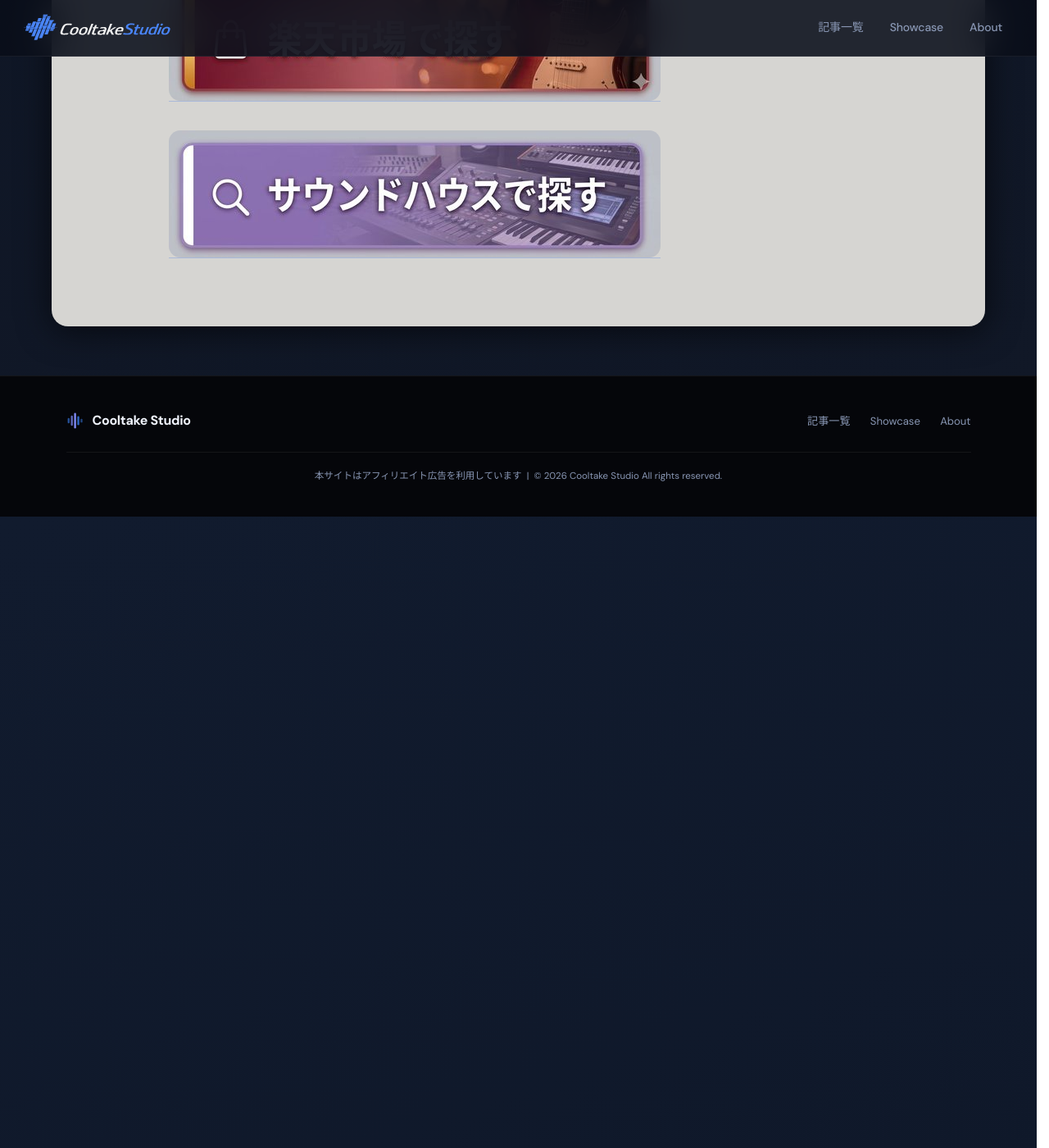
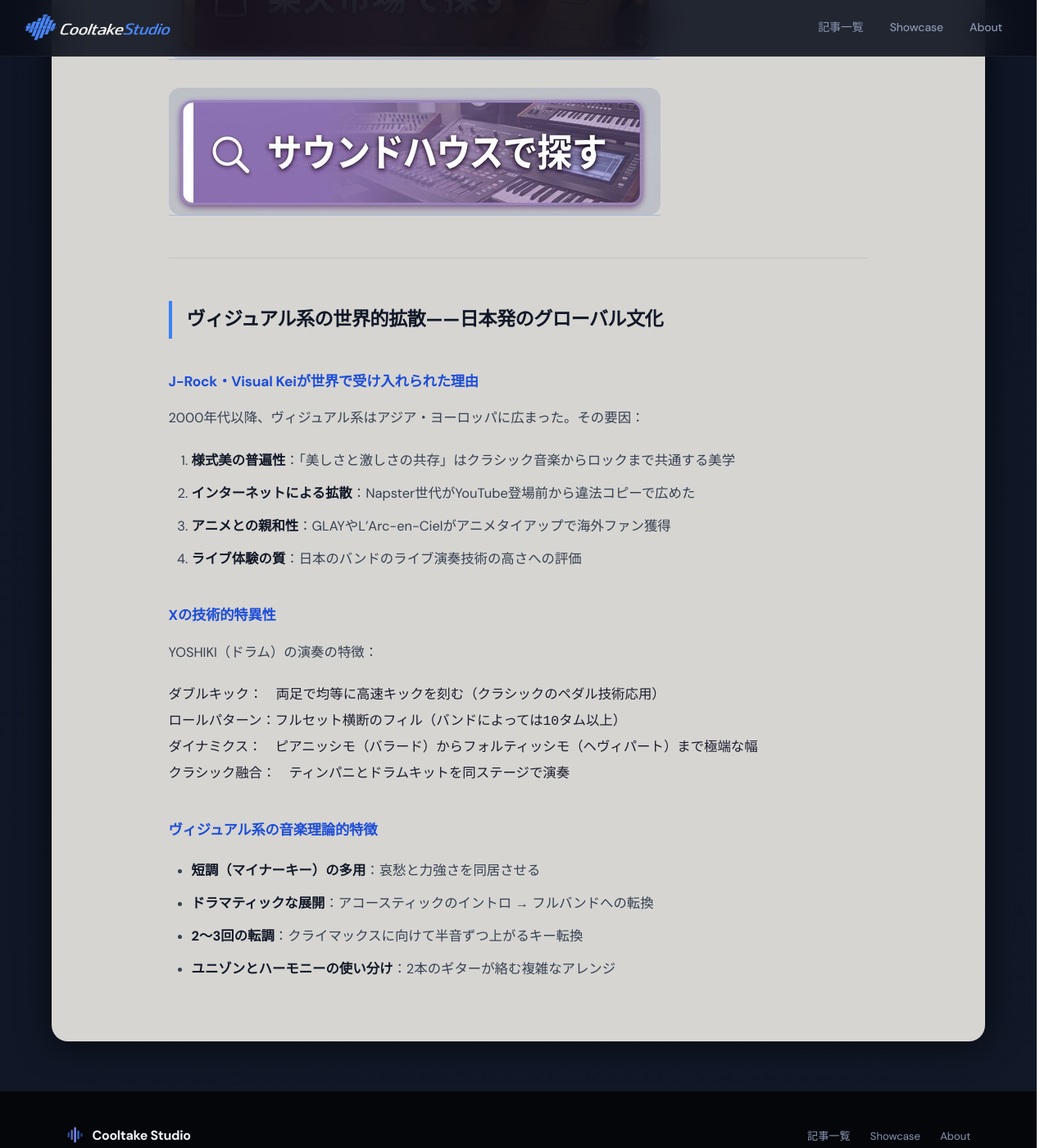
Before and after one commit to cooltake/cooltake-staging, a Jekyll site: the page built from _posts/2026-05-30-japan-music-08-visual-kei.md, in a window 1280 px wide and 1400 px high, scrolled down 4458 px. Shown: the whole window at 82% size. Built offline with Jekyll 4.4.1, drawn with Linux system fonts in a browser that asks for light colours; some web fonts are replaced; some of the changed text lies outside the part shown.

Commit message:
fix: fix affiliate links and add deep-dive content to japan music series

````diff
--- a/_posts/2026-05-30-japan-music-08-visual-kei.md
+++ b/_posts/2026-05-30-japan-music-08-visual-kei.md
@@ -69,7 +68,7 @@
 ### ハイゲインセッティング
 
 <div style="margin:1.5rem 0;">
-<a href="https://h.accesstrade.net/sp/cc?rk=0100pdhv00n9hy" rel="nofollow" referrerpolicy="no-referrer-when-downgrade" style="display:inline-block;text-decoration:none;">
+<a href="https://h.accesstrade.net/sp/cc?rk=0100pdhv00n9hy&url=https%3A%2F%2Fwww.soundhouse.co.jp%2Fsearch%2Findex%3Fs_category_cd%3D130%26s_maker_cd%3D%26s_search_all%3D%26s_ord%3D" rel="nofollow" referrerpolicy="no-referrer-when-downgrade" style="display:inline-block;text-decoration:none;">
 <img src="/assets/images/btn-soundhouse.jpg" alt="サウンドハウスで探す" width="600" height="155" style="max-width:100%;height:auto;border-radius:14px;display:block;">
 </a>
 </div>
@@ -87,7 +86,7 @@
 3. 弦に対して素早く触れるタイミングの習得
 
 <div style="margin:1.5rem 0;">
-<a href="https://hb.afl.rakuten.co.jp/ichiba/2c3fa5a0.94ef6741.2c3fa5a1.98b5e1ce/?pc=https%3A%2F%2Fsearch.rakuten.co.jp%2Fsearch%2Fmall%2F%25E3%2582%A8%25E3%2583%AC%25E3%2582%AD%25E3%2582%AE%25E3%2582%BF%25E3%2583%BC%2BMarshall%2F" rel="nofollow" referrerpolicy="no-referrer-when-downgrade" style="display:inline-block;text-decoration:none;">
+<a href="https://hb.afl.rakuten.co.jp/ichiba/54518dd8.3792440a.54518dd9.03b99be4/?pc=https%3A%2F%2Fsearch.rakuten.co.jp%2Fsearch%2Fmall%2F%25E3%2582%A8%25E3%2583%AC%25E3%2582%AD%25E3%2582%AE%25E3%2582%BF%25E3%2583%BC%2BMarshall%2F" rel="nofollow" referrerpolicy="no-referrer-when-downgrade" style="display:inline-block;text-decoration:none;">
 <img src="/assets/images/btn-rakuten.jpg" alt="楽天市場で探す" width="600" height="155" style="max-width:100%;height:auto;border-radius:14px;display:block;">
 </a>
 </div>
@@ -107,7 +106,7 @@
 ### 関連アルバム・CDを探す
 
 <div style="margin:1.5rem 0;">
-<a href="https://hb.afl.rakuten.co.jp/ichiba/2c3fa5a0.94ef6741.2c3fa5a1.98b5e1ce/?pc=https%3A//search.rakuten.co.jp/search/mall/X%2BJAPAN%2BGLAY%2BLUNA%2BSEA%2BCD/" rel="nofollow" referrerpolicy="no-referrer-when-downgrade" style="display:inline-block;text-decoration:none;">
+<a href="https://hb.afl.rakuten.co.jp/ichiba/54518dd8.3792440a.54518dd9.03b99be4/?pc=https%3A//search.rakuten.co.jp/search/mall/X%2BJAPAN%2BGLAY%2BLUNA%2BSEA%2BCD/" rel="nofollow" referrerpolicy="no-referrer-when-downgrade" style="display:inline-block;text-decoration:none;">
 <img src="/assets/images/btn-rakuten.jpg" alt="楽天市場で探す" width="600" height="155" style="max-width:100%;height:auto;border-radius:14px;display:block;">
 </a>
 </div>
@@ -115,7 +114,7 @@
 ### 関連書籍・教則本を探す
 
 <div style="margin:1.5rem 0;">
-<a href="https://hb.afl.rakuten.co.jp/ichiba/2c3fa5a0.94ef6741.2c3fa5a1.98b5e1ce/?pc=https%3A//search.rakuten.co.jp/search/mall/%E3%83%8F%E3%83%BC%E3%83%89%E3%83%AD%E3%83%83%E3%82%AF%2B%E3%82%AE%E3%82%BF%E3%83%BC%2B%E6%95%99%E5%89%87%E6%9C%AC/" rel="nofollow" referrerpolicy="no-referrer-when-downgrade" style="display:inline-block;text-decoration:none;">
+<a href="https://hb.afl.rakuten.co.jp/ichiba/54518dd8.3792440a.54518dd9.03b99be4/?pc=https%3A//search.rakuten.co.jp/search/mall/%E3%83%8F%E3%83%BC%E3%83%89%E3%83%AD%E3%83%83%E3%82%AF%2B%E3%82%AE%E3%82%BF%E3%83%BC%2B%E6%95%99%E5%89%87%E6%9C%AC/" rel="nofollow" referrerpolicy="no-referrer-when-downgrade" style="display:inline-block;text-decoration:none;">
 <img src="/assets/images/btn-rakuten.jpg" alt="楽天市場で探す" width="600" height="155" style="max-width:100%;height:auto;border-radius:14px;display:block;">
 </a>
 </div>
@@ -123,13 +122,43 @@
 ### 関連機材・楽器を探す
 
 <div style="margin:1.5rem 0;">
-<a href="https://hb.afl.rakuten.co.jp/ichiba/2c3fa5a0.94ef6741.2c3fa5a1.98b5e1ce/?pc=https%3A//search.rakuten.co.jp/search/mall/%E3%82%A8%E3%83%AC%E3%82%AD%E3%82%AE%E3%82%BF%E3%83%BC%2BMarshall%2B%E3%82%A2%E3%83%B3%E3%83%97/" rel="nofollow" referrerpolicy="no-referrer-when-downgrade" style="display:inline-block;text-decoration:none;">
+<a href="https://hb.afl.rakuten.co.jp/ichiba/54518dd8.3792440a.54518dd9.03b99be4/?pc=https%3A//search.rakuten.co.jp/search/mall/%E3%82%A8%E3%83%AC%E3%82%AD%E3%82%AE%E3%82%BF%E3%83%BC%2BMarshall%2B%E3%82%A2%E3%83%B3%E3%83%97/" rel="nofollow" referrerpolicy="no-referrer-when-downgrade" style="display:inline-block;text-decoration:none;">
 <img src="/assets/images/btn-rakuten.jpg" alt="楽天市場で探す" width="600" height="155" style="max-width:100%;height:auto;border-radius:14px;display:block;">
 </a>
 </div>
 
 <div style="margin:1.5rem 0;">
-<a href="https://h.accesstrade.net/sp/cc?rk=0100pdhv00n9hy" rel="nofollow" referrerpolicy="no-referrer-when-downgrade" style="display:inline-block;text-decoration:none;">
+<a href="https://h.accesstrade.net/sp/cc?rk=0100pdhv00n9hy&url=https%3A%2F%2Fwww.soundhouse.co.jp%2Fsearch%2Findex%3Fs_category_cd%3D130%26s_maker_cd%3D%26s_search_all%3D%26s_ord%3D" rel="nofollow" referrerpolicy="no-referrer-when-downgrade" style="display:inline-block;text-decoration:none;">
 <img src="/assets/images/btn-soundhouse.jpg" alt="サウンドハウスで探す" width="600" height="155" style="max-width:100%;height:auto;border-radius:14px;display:block;">
 </a>
 </div>
+---
+
+## ヴィジュアル系の世界的拡散——日本発のグローバル文化
+
+### J-Rock・Visual Keiが世界で受け入れられた理由
+
+2000年代以降、ヴィジュアル系はアジア・ヨーロッパに広まった。その要因：
+
+1. **様式美の普遍性**：「美しさと激しさの共存」はクラシック音楽からロックまで共通する美学
+2. **インターネットによる拡散**：Napster世代がYouTube登場前から違法コピーで広めた
+3. **アニメとの親和性**：GLAYやL'Arc-en-Cielがアニメタイアップで海外ファン獲得
+4. **ライブ体験の質**：日本のバンドのライブ演奏技術の高さへの評価
+
+### Xの技術的特異性
+
+YOSHIKI（ドラム）の演奏の特徴：
+
+```
+ダブルキック：　両足で均等に高速キックを刻む（クラシックのペダル技術応用）
+ロールパターン：フルセット横断のフィル（バンドによっては10タム以上）
+ダイナミクス：　ピアニッシモ（バラード）からフォルティッシモ（ヘヴィパート）まで極端な幅
+クラシック融合：　ティンパニとドラムキットを同ステージで演奏
+```
+
+### ヴィジュアル系の音楽理論的特徴
+
+- **短調（マイナーキー）の多用**：哀愁と力強さを同居させる
+- **ドラマティックな展開**：アコースティックのイントロ → フルバンドへの転換
+- **2〜3回の転調**：クライマックスに向けて半音ずつ上がるキー転換
+- **ユニゾンとハーモニーの使い分け**：2本のギターが絡む複雑なアレンジ
````
Also changed, not shown: other parts of _posts/2026-05-30-japan-music-08-visual-kei.md (+0 -1 lines).
